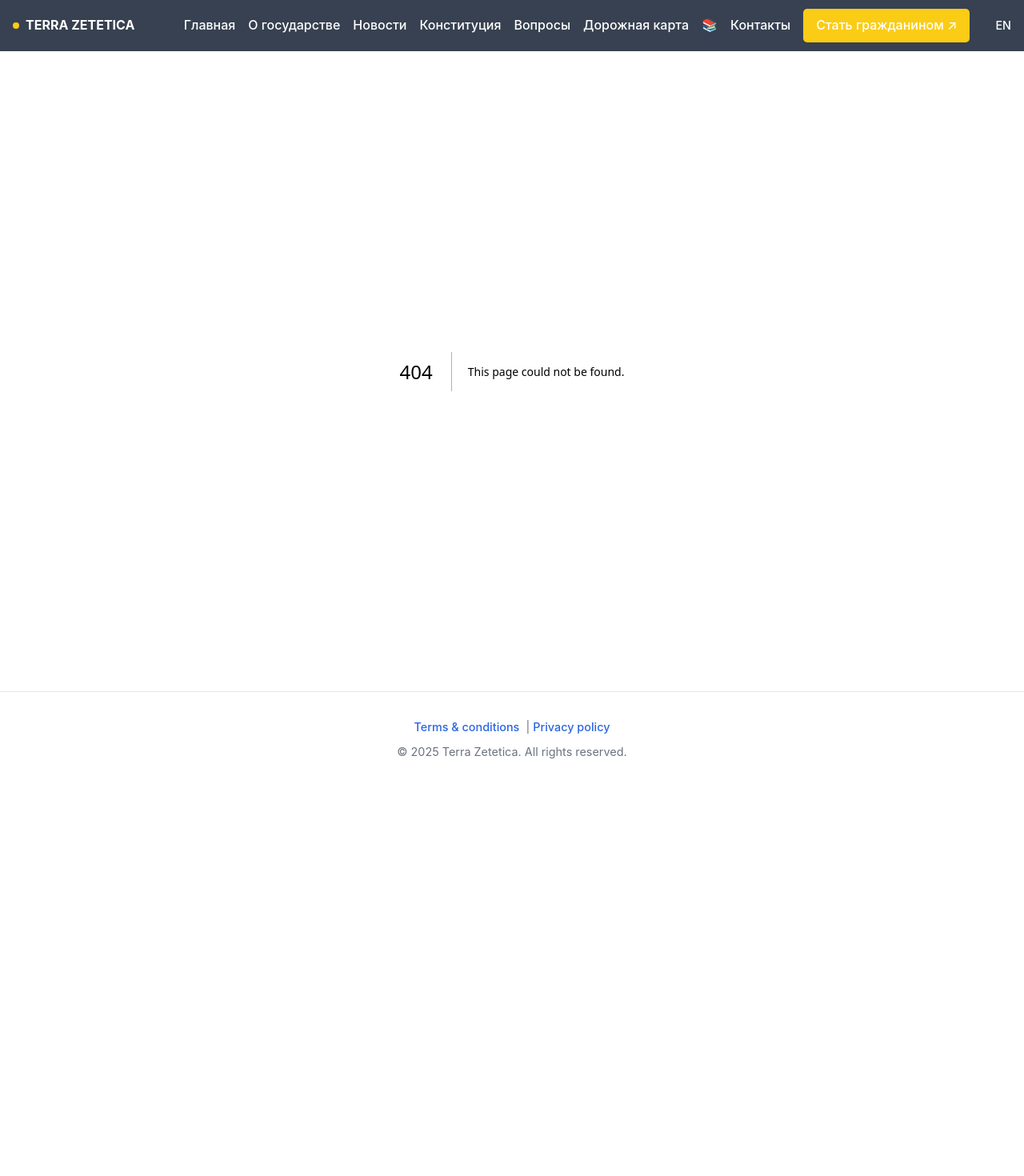
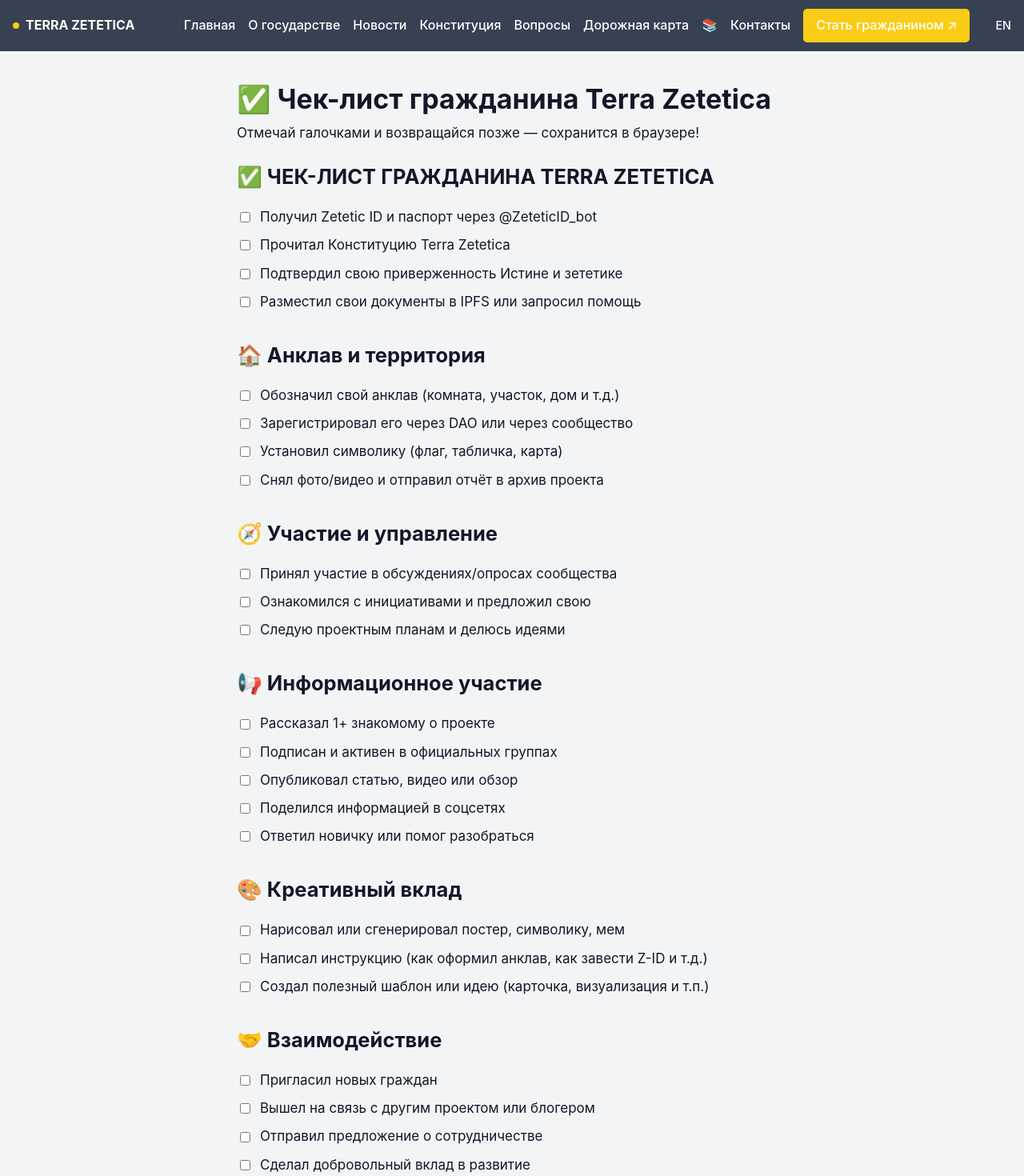
Before and after one commit to kardinalmarkov/terra-zetetica, a Next.js app: page /checklist in a window 1280 px wide. Before the commit this address had no page. Shown: the top 1470 px of the page at 80% size. Before the commit the page ends 983 px from the top, so only its background shows below. Built offline with nearby package versions, Linux system fonts and the light colour scheme.

Commit message:
Create checklist.js

```diff
--- /dev/null
+++ b/pages/checklist.js
@@ -0,0 +1,102 @@
+// pages/checklist.js
+import Head from 'next/head'
+import { useState, useEffect } from 'react'
+
+const checklist = [
+  { section: '✅ ЧЕК-ЛИСТ ГРАЖДАНИНА TERRA ZETETICA', items: [
+    'Получил Zetetic ID и паспорт через @ZeteticID_bot',
+    'Прочитал Конституцию Terra Zetetica',
+    'Подтвердил свою приверженность Истине и зететике',
+    'Разместил свои документы в IPFS или запросил помощь'
+  ]},
+  { section: '🏠 Анклав и территория', items: [
+    'Обозначил свой анклав (комната, участок, дом и т.д.)',
+    'Зарегистрировал его через DAO или через сообщество',
+    'Установил символику (флаг, табличка, карта)',
+    'Снял фото/видео и отправил отчёт в архив проекта'
+  ]},
+  { section: '🧭 Участие и управление', items: [
+    'Принял участие в обсуждениях/опросах сообщества',
+    'Ознакомился с инициативами и предложил свою',
+    'Следую проектным планам и делюсь идеями'
+  ]},
+  { section: '📢 Информационное участие', items: [
+    'Рассказал 1+ знакомому о проекте',
+    'Подписан и активен в официальных группах',
+    'Опубликовал статью, видео или обзор',
+    'Поделился информацией в соцсетях',
+    'Ответил новичку или помог разобраться'
+  ]},
+  { section: '🎨 Креативный вклад', items: [
+    'Нарисовал или сгенерировал постер, символику, мем',
+    'Написал инструкцию (как оформил анклав, как завести Z-ID и т.д.)',
+    'Создал полезный шаблон или идею (карточка, визуализация и т.п.)'
+  ]},
+  { section: '🤝 Взаимодействие', items: [
+    'Пригласил новых граждан',
+    'Вышел на связь с другим проектом или блогером',
+    'Отправил предложение о сотрудничестве',
+    'Сделал добровольный вклад в развитие',
+    'Помогаю новичкам, менторю или консультирую'
+  ]},
+  { section: '🔥 Хранение духа', items: [
+    'Не поддаюсь пропаганде — держу Истину в центре',
+    'Постоянно обучаюсь — наблюдаю, анализирую, делаю выводы',
+    'Воодушевляю других примером — живу как гражданин нового мира'
+  ]}
+]
+
+export default function Checklist() {
+  const [checked, setChecked] = useState([])
+
+  useEffect(() => {
+    const saved = JSON.parse(localStorage.getItem('tz-checklist') || '[]')
+    setChecked(saved)
+  }, [])
+
+  function toggle(index) {
+    const next = checked.includes(index)
+      ? checked.filter(i => i !== index)
+      : [...checked, index]
+    setChecked(next)
+    localStorage.setItem('tz-checklist', JSON.stringify(next))
+  }
+
+  return (
+    <main className="wrapper" style={{ maxWidth: '720px', margin: '0 auto', padding: '2rem 1rem' }}>
+      <Head>
+        <title>Чек-лист гражданина | Terra Zetetica</title>
+      </Head>
+      <h1>✅ Чек-лист гражданина Terra Zetetica</h1>
+      <p>Отмечай галочками и возвращайся позже — сохранится в браузере!</p>
+
+      {checklist.map((block, i) => (
+        <section key={i} style={{ marginBottom: '2rem' }}>
+          <h2 style={{ margin: '1rem 0' }}>{block.section}</h2>
+          <ul style={{ listStyle: 'none', padding: 0 }}>
+            {block.items.map((item, j) => {
+              const id = `${i}-${j}`
+              return (
+                <li key={id} style={{ margin: '0.5rem 0' }}>
+                  <label style={{ display: 'flex', alignItems: 'center', cursor: 'pointer' }}>
+                    <input
+                      type="checkbox"
+                      checked={checked.includes(id)}
+                      onChange={() => toggle(id)}
+                      style={{ marginRight: '0.75rem' }}
+                    />
+                    <span>{item}</span>
+                  </label>
+                </li>
+              )
+            })}
+          </ul>
+        </section>
+      ))}
+
+      <footer style={{ marginTop: '3rem', fontSize: '0.9rem', color: '#777' }}>
+        <p>🧭 Ты — часть смены парадигмы. Всё начинается с одного шага.<br />Supra Veritas Ordo.</p>
+      </footer>
+    </main>
+  )
+}
```
